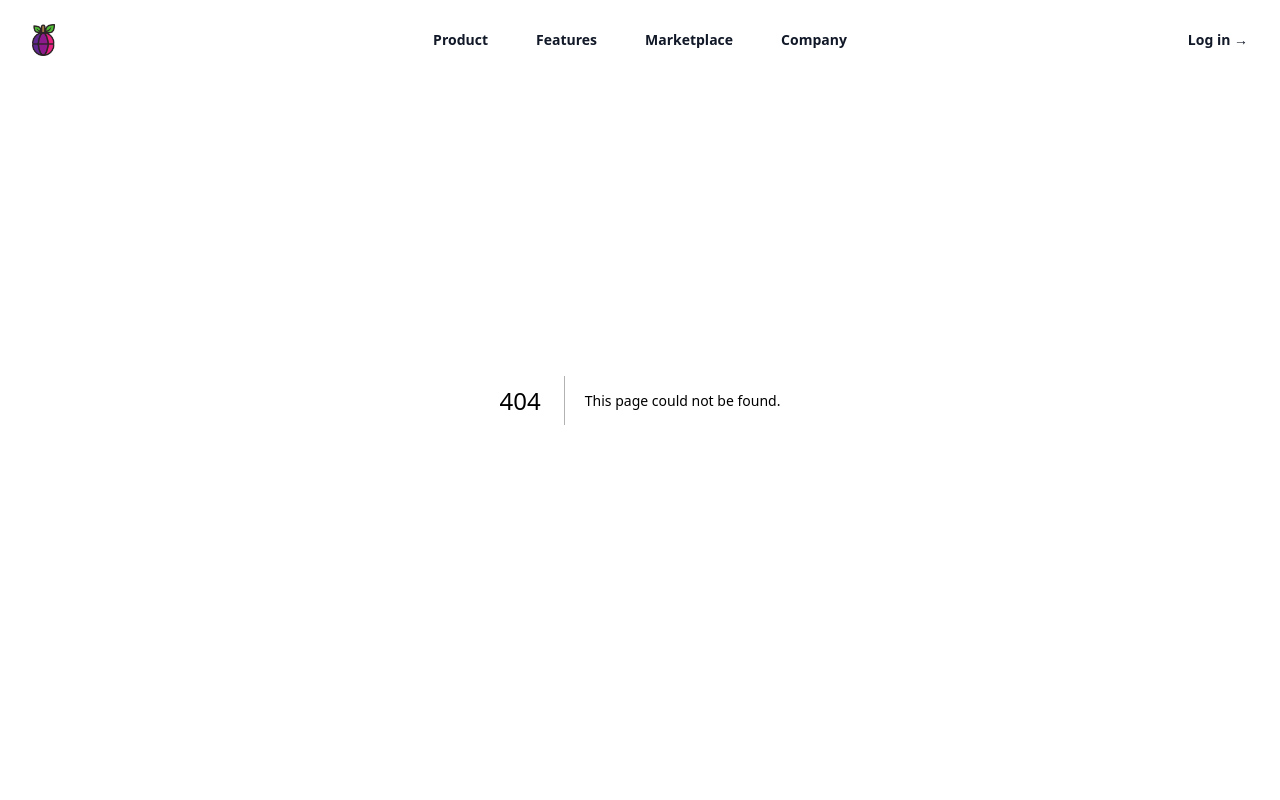
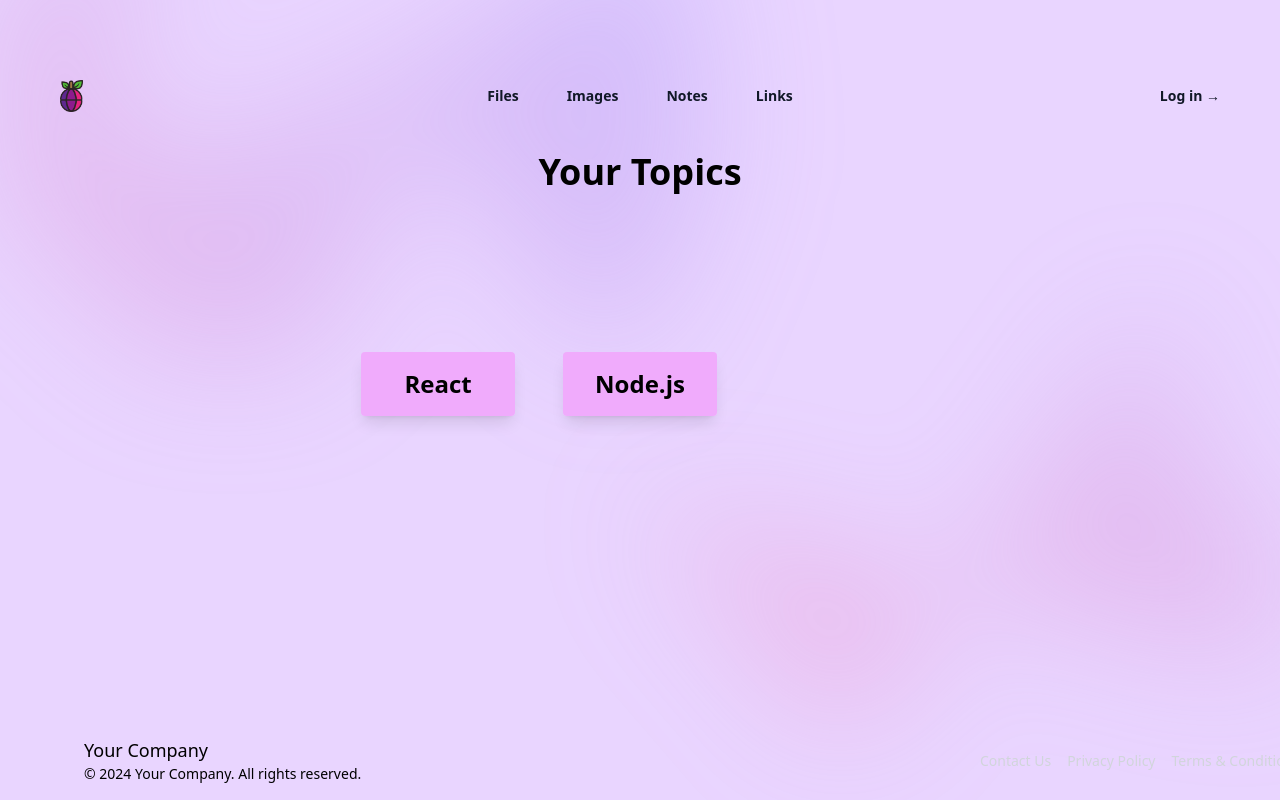
Before and after one commit to kerokero014/miniature-octo-goggles, a Next.js app in the folder plms/: page /allTopics in a window 1280 px wide. Before the commit this address had no page. Built offline with nearby package versions, Linux system fonts and the light colour scheme.

Commit message:
`chore: Update footer component with company information and links`

```diff
--- /dev/null
+++ b/plms/src/app/allTopics/page.tsx
@@ -0,0 +1,50 @@
+import Image from 'next/image';
+import Link from 'next/link';
+import Footer from '../components/MainFooter';
+import Header from '../components/MainHeader';
+import TopicsCards from '../components/TopicsCards';
+
+export default function Page() {
+  return (
+    <>
+      <div className="relative isolate px-6 pt-14 lg:px-7">
+        <div
+          className="absolute inset-x-0 -top-40 -z-10 transform-gpu overflow-hidden blur-3xl sm:-top-80"
+          aria-hidden="true"
+        >
+          <div
+            className="relative left-[calc(50%-11rem)] aspect-[1155/678] w-[36.125rem] -translate-x-1/2 rotate-[30deg] bg-gradient-to-tr from-[#ff80b5] to-[#9089fc] opacity-30 sm:left-[calc(50%-30rem)] sm:w-[72.1875rem]"
+            style={{
+              clipPath:
+                'polygon(74.1% 44.1%, 100% 61.6%, 97.5% 26.9%, 85.5% 0.1%, 80.7% 2%, 72.5% 32.5%, 60.2% 62.4%, 52.4% 68.1%, 47.5% 58.3%, 45.2% 34.5%, 27.5% 76.7%, 0.1% 64.9%, 17.9% 100%, 27.6% 76.8%, 76.1% 97.7%, 74.1% 44.1%)'
+            }}
+          ></div>
+        </div>
+
+        <div className="relative isolate px-6 pt-14 lg:px-8">
+          <Header />
+          <h1 className="text-black-500 mt-10 justify-center text-center text-4xl font-bold">
+            Your Topics
+          </h1>
+          <main className="m-8 flex min-h-80 items-center justify-center">
+            <TopicsCards />
+          </main>
+          <Footer />
+        </div>
+
+        <div
+          className="absolute inset-x-0 top-[calc(100%-13rem)] -z-10 transform-gpu overflow-hidden blur-3xl sm:top-[calc(100%-30rem)]"
+          aria-hidden="true"
+        >
+          <div
+            className="relative left-[calc(50%+3rem)] aspect-[1155/678] w-[36.125rem] -translate-x-1/2 bg-gradient-to-tr from-[#ff80b5] to-[#9089fc] opacity-30 sm:left-[calc(50%+36rem)] sm:w-[72.1875rem]"
+            style={{
+              clipPath:
+                'polygon(74.1% 44.1%, 100% 61.6%, 97.5% 26.9%, 85.5% 0.1%, 80.7% 2%, 72.5% 32.5%, 60.2% 62.4%, 52.4% 68.1%, 47.5% 58.3%, 45.2% 34.5%, 27.5% 76.7%, 0.1% 64.9%, 17.9% 100%, 27.6% 76.8%, 76.1% 97.7%, 74.1% 44.1%)'
+            }}
+          ></div>
+        </div>
+      </div>
+    </>
+  );
+}
--- a/plms/src/app/components/MainFooter.tsx
+++ b/plms/src/app/components/MainFooter.tsx
@@ -1,7 +1,25 @@
+import Link from 'next/link';
+
 export default function MainFooter() {
   return (
-    <footer>
-      <h3>CopyRight 2024</h3>
+    <footer className="fixed bottom-0 w-full px-6 py-4 text-black">
+      <div className="flex items-center justify-between">
+        <div>
+          <h3 className="text-lg">Your Company</h3>
+          <p className="text-sm">© 2024 Your Company. All rights reserved.</p>
+        </div>
+        <div>
+          <Link href="/contact" className="mr-4 text-sm text-gray-300 hover:text-white">
+            Contact Us
+          </Link>
+          <Link href="/privacy" className="mr-4 text-sm text-gray-300 hover:text-white">
+            Privacy Policy
+          </Link>
+          <Link href="/terms" className="mr-4 text-sm text-gray-300 hover:text-white">
+            Terms & Conditions
+          </Link>
+        </div>
+      </div>
     </footer>
   );
 }
--- a/plms/src/app/components/MainHeader.tsx
+++ b/plms/src/app/components/MainHeader.tsx
@@ -11,8 +11,8 @@ export default function MainHeader() {
               className="h-8 w-auto"
               src="/imgs/logo.png"
               alt="logo"
-              width={400}
-              height={400}
+              width={100}
+              height={100}
             />
           </a>
         </div>
@@ -40,16 +40,16 @@ export default function MainHeader() {
         </div>
         <div className="hidden lg:flex lg:gap-x-12">
           <a href="#" className="text-sm font-semibold leading-6 text-gray-900">
-            Product
+            Files
           </a>
           <a href="#" className="text-sm font-semibold leading-6 text-gray-900">
-            Features
+            Images
           </a>
           <a href="#" className="text-sm font-semibold leading-6 text-gray-900">
-            Marketplace
+            Notes
           </a>
           <a href="#" className="text-sm font-semibold leading-6 text-gray-900">
-            Company
+            Links
           </a>
         </div>
         <div className="hidden lg:flex lg:flex-1 lg:justify-end">
@@ -94,25 +94,25 @@ export default function MainHeader() {
                   href="#"
                   className="-mx-3 block rounded-lg px-3 py-2 text-base font-semibold leading-7 text-gray-900 hover:bg-gray-50"
                 >
-                  Product
+                  Files
                 </a>
                 <a
                   href="#"
                   className="-mx-3 block rounded-lg px-3 py-2 text-base font-semibold leading-7 text-gray-900 hover:bg-gray-50"
                 >
-                  Features
+                  Images
                 </a>
                 <a
                   href="#"
                   className="-mx-3 block rounded-lg px-3 py-2 text-base font-semibold leading-7 text-gray-900 hover:bg-gray-50"
                 >
-                  Marketplace
+                  Notes
                 </a>
                 <a
                   href="#"
                   className="-mx-3 block rounded-lg px-3 py-2 text-base font-semibold leading-7 text-gray-900 hover:bg-gray-50"
                 >
-                  Company
+                  Links
                 </a>
               </div>
               <div className="py-6">
--- /dev/null
+++ b/plms/src/app/components/TopicsCards.tsx
@@ -0,0 +1,25 @@
+//function to render the topics cards from db
+
+import Link from 'next/link';
+
+export default function TopicsCards() {
+  return (
+    <div className=" grid cursor-pointer grid-cols-1 gap-4 md:grid-cols-2 lg:grid-cols-3">
+      <div className="transform transition duration-500 ease-in-out hover:-translate-y-1 hover:scale-110">
+        <div className="m-4 max-w-sm overflow-hidden rounded shadow-lg hover:shadow-2xl">
+          <div className="bg-fuchsia-300 px-8 py-4">
+            <h2 className="text-black-500 text-center text-2xl font-bold">React</h2>
+          </div>
+        </div>
+      </div>
+
+      <div className="transform cursor-pointer transition duration-500 ease-in-out hover:-translate-y-1 hover:scale-110">
+        <div className="m-4 max-w-sm overflow-hidden rounded shadow-lg hover:shadow-2xl">
+          <div className="bg-fuchsia-300 px-8 py-4">
+            <h2 className="text-black-500 text-center text-2xl font-bold">Node.js</h2>
+          </div>
+        </div>
+      </div>
+    </div>
+  );
+}
--- a/plms/src/app/layout.tsx
+++ b/plms/src/app/layout.tsx
@@ -4,6 +4,8 @@ import './globals.css';
 import Head from 'next/head';
 
 import Header from './components/MainHeader';
+import Footer from './components/MainFooter';
+
 import { Main } from 'next/document';
 
 const inter = Inter({ subsets: ['latin'] });
@@ -24,10 +26,7 @@ export default function RootLayout({
         <a href="/favicon.ico" rel="icon" />
       </Head>
 
-      <body>
-        <Header />
-        {children}
-      </body>
+      <body className="bg-purple-200">{children}</body>
     </html>
   );
 }
--- a/plms/src/app/page.tsx
+++ b/plms/src/app/page.tsx
@@ -1,4 +1,5 @@
 import Image from 'next/image';
+import Link from 'next/link';
 
 export default function Home() {
   return (
@@ -18,20 +19,35 @@ export default function Home() {
       <div className="mx-auto max-w-2xl py-32 sm:py-48 lg:py-56">
         <div className="hidden sm:mb-8 sm:flex sm:justify-center"></div>
         <div className="text-center">
-          <h1 className="text-4xl font-bold tracking-tight text-gray-900 sm:text-6xl">PLUMS</h1>
-          <p className="mt-6 text-lg leading-8 text-gray-600">
+          <Image
+            src="/imgs/Logo.png"
+            alt="PLUMS Logo"
+            width={140}
+            height={140}
+            className="m-auto"
+          />
+
+          <h1 className="mt-5 text-4xl font-bold tracking-tight text-gray-900 sm:text-6xl">
+            PLUMS
+          </h1>
+          <p className="mt-9 text-lg leading-8 text-gray-600">
             Personal Learning Management System
           </p>
+
           <div className="mt-10 flex items-center justify-center gap-x-6">
-            <a
-              href="#"
-              className="rounded-md bg-indigo-600 px-3.5 py-2.5 text-sm font-semibold text-white shadow-sm hover:bg-indigo-500 focus-visible:outline focus-visible:outline-2 focus-visible:outline-offset-2 focus-visible:outline-indigo-600"
+            <Link
+              href="/add-topics"
+              className="rounded-md bg-indigo-500 px-3.5 py-3 text-sm font-semibold text-white shadow-xl hover:bg-indigo-300 hover:text-black focus-visible:outline focus-visible:outline-2 focus-visible:outline-offset-2 focus-visible:outline-indigo-600"
             >
-              Get started
-            </a>
-            <a href="#" className="text-sm font-semibold leading-6 text-gray-900">
-              Learn more <span aria-hidden="true">→</span>
-            </a>
+              Add Topic
+            </Link>
+
+            <Link
+              href="/allTopics"
+              className="rounded-md bg-indigo-500 px-3.5 py-2.5 text-sm font-semibold leading-6 text-white shadow-xl hover:bg-indigo-300 hover:text-black focus-visible:outline focus-visible:outline-2 focus-visible:outline-offset-2 focus-visible:outline-indigo-600"
+            >
+              View Topics
+            </Link>
           </div>
         </div>
       </div>
```
Also changed, not shown: plms/src/app/Data/Topics.model.ts (added, +7 -0 lines).
